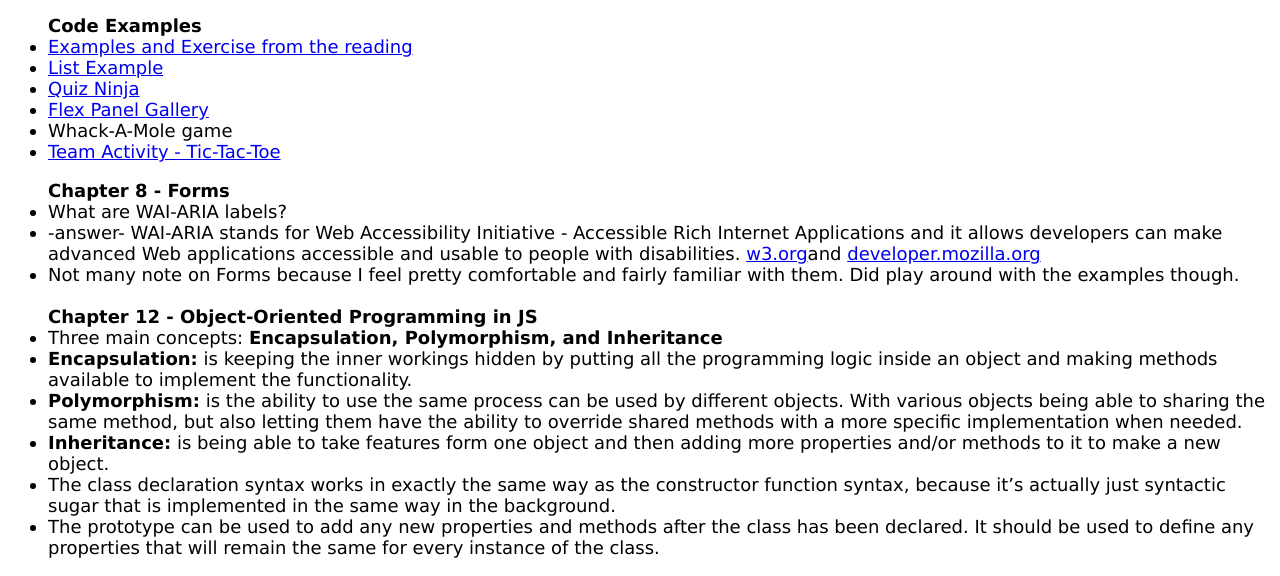
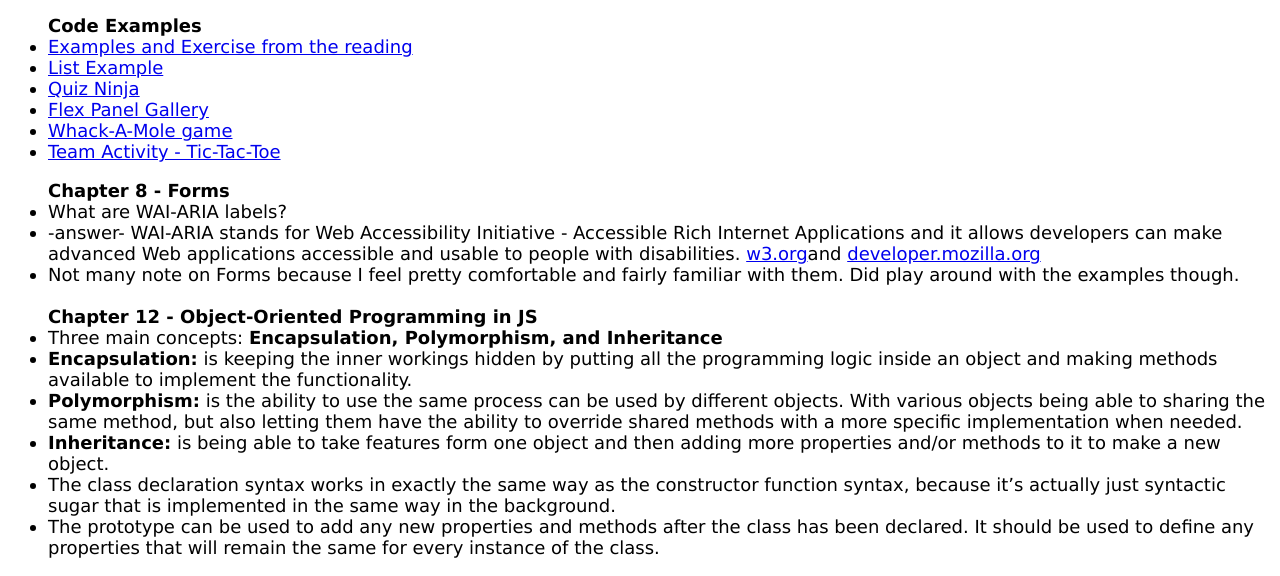
Before and after one commit to nmccoard/WDD330, a plain HTML site: page week4/index.html in a window 1280 px wide. Shown: the part 148-724 px from the top of the page. Drawn offline with Linux system fonts and the light colour scheme.

Commit message:
fixed whack-a-mole link

```diff
--- a/week4/index.html
+++ b/week4/index.html
@@ -19,7 +19,7 @@
       <li><a href="mvc/list.html">List Example</a></li>
       <li><a href="../quizNinja/">Quiz Ninja</a></li>
       <li><a href="flexPanelGallery/">Flex Panel Gallery</a></li>
-      <li><a href="Whack-A-Mole/"></a>Whack-A-Mole game</li>
+      <li><a href="Whack-A-Mole/">Whack-A-Mole game</a></li>
       <li><a href="../Team/week4/">Team Activity - Tic-Tac-Toe</a></li>
    </ul>
    <ul>
```
